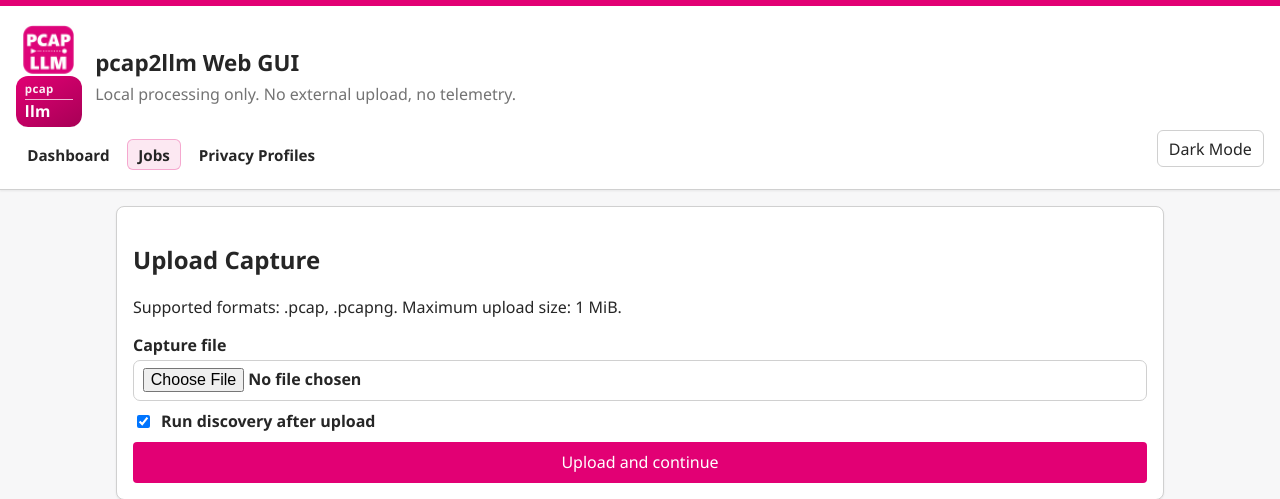
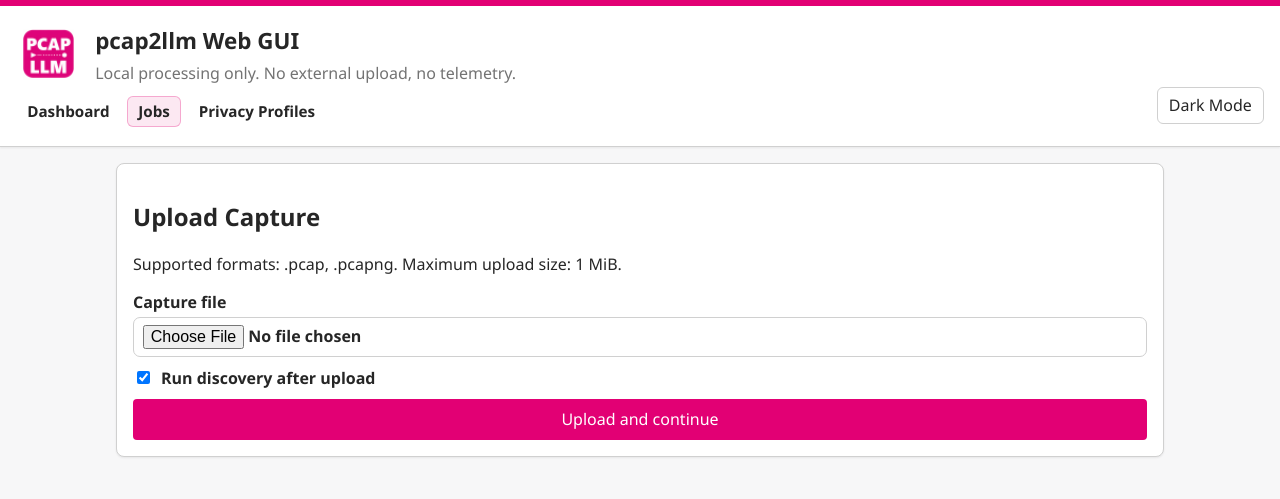
Before and after one commit to FrnkMrz/pcap2llm, a FastAPI app: page / in a window 1280 px wide. Shown: the top 499 px of the page. Run offline with FastAPI, Linux system fonts and the light colour scheme; some libraries are stand-ins or nearby versions.

Commit message:
Fix web logo fallback visibility

```diff
--- a/src/pcap2llm/web/static/styles.css
+++ b/src/pcap2llm/web/static/styles.css
@@ -103,6 +103,11 @@ body {
   height: 3.2rem;
   max-width: 8rem;
   object-fit: contain;
+}
+
+.brand-mark-image[hidden],
+.brand-mark-fallback[hidden] {
+  display: none !important;
 }
 
 .brand-mark-fallback {
```
